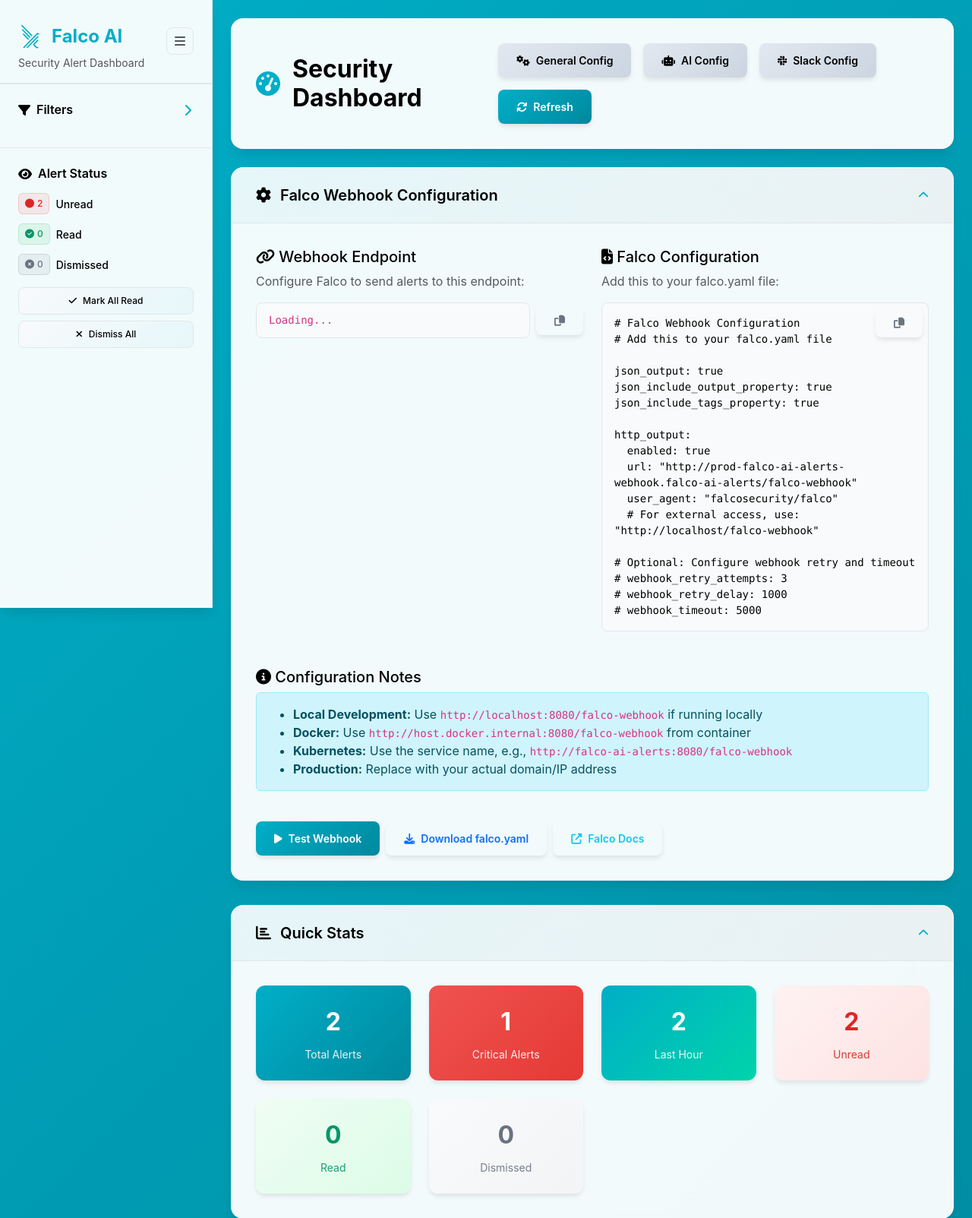
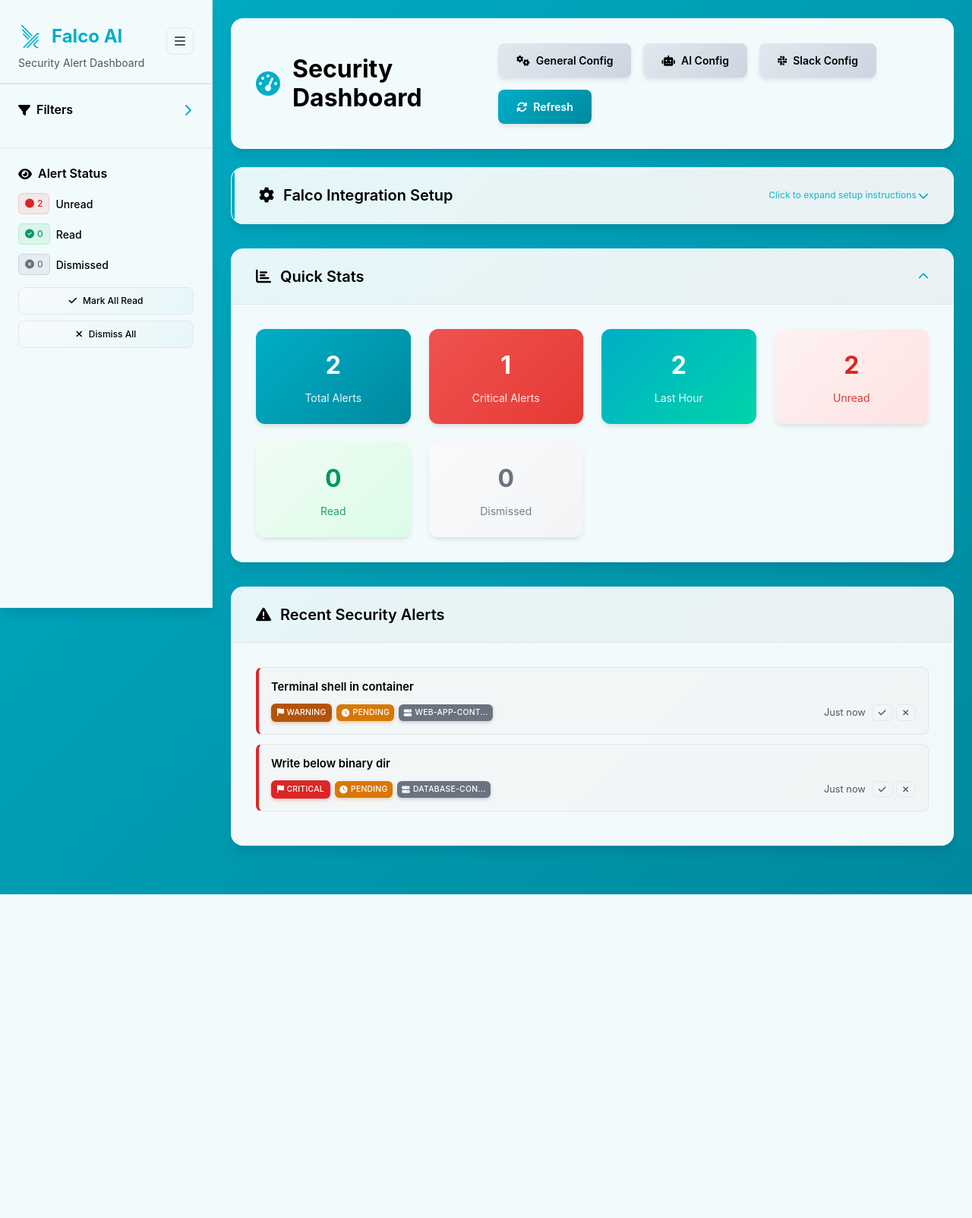
Before and after one commit to maddigsys/falco-ai, a Flask app: page / in a window 1280 px wide. Shown: the top 1603 px of the page at 76% size. After the commit the page ends 1177 px from the top, so only its background shows below. Run offline with Flask 3, Linux system fonts and the light colour scheme; data comes from the database, SQL or seed files in the repository; some libraries are stand-ins or nearby versions.

Commit message:
feat(ui): reorder dashboard sections and improve UX
- Move Falco Integration Setup above Quick Stats for better workflow
- Make Falco config section collapsed by default for cleaner interface
- Update welcome message to guide users to expandable config section
- Fix duplicate section removal and improve CSS styling
- Update production deployment to use v1.0.4 image
- Add comprehensive changelog for v1.0.3 and v1.0.4 releases

Breaking changes: None - UI layout improved while maintaining functionality

```diff
--- a/k8s/overlays/production/kustomization.yaml
+++ b/k8s/overlays/production/kustomization.yaml
@@ -94,6 +94,6 @@ patches:
           echo "Model initialization complete!"
 
 images:
-  - name: falco-ai-alerts
+  - name: maddigsys/falco-ai-alerts
     newName: maddigsys/falco-ai-alerts
-    newTag: "v1.0.2"
+    newTag: "v1.0.4"
--- a/templates/dashboard.html
+++ b/templates/dashboard.html
@@ -230,6 +230,24 @@
 
         .collapsible-header:hover {
             background: linear-gradient(135deg, rgba(0, 174, 199, 0.08), rgba(83, 86, 90, 0.08));
+        }
+
+        /* Add visual hint for collapsed sections */
+        #falcoConfigCard.collapsed .content-card-header {
+            border-left: 4px solid var(--primary-color);
+            position: relative;
+        }
+
+        #falcoConfigCard.collapsed .content-card-header::after {
+            content: "Click to expand setup instructions";
+            position: absolute;
+            right: 3rem;
+            top: 50%;
+            transform: translateY(-50%);
+            font-size: 0.75rem;
+            color: var(--primary-color);
+            font-weight: 500;
+            opacity: 0.8;
         }
 
         .quick-stats-toggle-icon {
@@ -1074,6 +1092,11 @@
                         <div class="empty-state">
                             <p>Your intelligent security monitoring dashboard is ready to help you stay ahead of threats.</p>
 
+                            <div class="alert alert-primary mb-4">
+                                <i class="fas fa-info-circle"></i>
+                                <strong>Getting Started:</strong> Click to expand the <strong>Falco Integration Setup</strong> section below to configure Falco webhooks and start receiving AI-powered security analysis.
+                            </div>
+
                             <div class="welcome-grid">
                                 <div class="feature-card">
                                     <h4><i class="fas fa-shield-alt"></i> Real-time Monitoring</h4>
@@ -1096,74 +1119,101 @@
                     </div>
                 </div>
 
+
+
                 <!-- Falco Configuration -->
-                <div class="content-card" id="falcoConfigCard">
+                <div class="content-card collapsed" id="falcoConfigCard" style="display: none;">
                     <div class="content-card-header collapsible-header" onclick="toggleFalcoConfig()">
                         <h3 class="content-card-title">
                             <i class="fas fa-cog"></i>
-                            Falco Webhook Configuration
+                            Falco Integration Setup
                             <i class="fas fa-chevron-up falco-config-toggle-icon"></i>
                         </h3>
                     </div>
                     <div class="content-card-body falco-config-content">
                         <div class="row">
-                            <div class="col-md-6">
+                            <div class="col-12 mb-4">
+                                <div class="alert alert-info">
+                                    <i class="fas fa-info-circle"></i>
+                                    <strong>Configure Falco to send alerts to this system</strong><br>
+                                    Use the webhook URLs below in your Falco configuration to start receiving security alerts with AI analysis.
+                                </div>
+                            </div>
+                        </div>
+
+                        <div class="row">
+                            <div class="col-md-6 mb-4">
                                 <div class="config-section">
-                                    <h5><i class="fas fa-link"></i> Webhook Endpoint</h5>
-                                    <p class="text-muted">Configure Falco to send alerts to this endpoint:</p>
-                                    <div class="config-value-container">
-                                        <code id="webhookUrl" class="config-value">Loading...</code>
-                                        <button class="btn btn-sm btn-outline-secondary" onclick="copyToClipboard('webhookUrl')" title="Copy to clipboard">
-                                            <i class="fas fa-copy"></i>
-                                        </button>
+                                    <h5><i class="fas fa-link"></i> Webhook URLs</h5>
+                                    <p class="text-muted">Use these URLs to configure Falco HTTP output</p>
+
+                                    <div class="mb-3">
+                                        <label class="fw-bold">🌐 External/Ingress URL:</label>
+                                        <div class="config-value-container">
+                                            <input type="text" class="config-value" id="externalWebhookUrl" value="" readonly>
+                                            <button class="btn btn-sm btn-outline-secondary" onclick="copyToClipboard('externalWebhookUrl')" title="Copy URL">
+                                                <i class="fas fa-copy"></i>
+                                            </button>
+                                        </div>
+                                        <small class="text-muted">Use this URL if Falco runs outside Kubernetes or you have external access configured</small>
+                                    </div>
+
+                                    <div class="mb-3">
+                                        <label class="fw-bold">🏠 Internal/Kubernetes URL:</label>
+                                        <div class="config-value-container">
+                                            <input type="text" class="config-value" id="internalWebhookUrl" value="" readonly>
+                                            <button class="btn btn-sm btn-outline-secondary" onclick="copyToClipboard('internalWebhookUrl')" title="Copy URL">
+                                                <i class="fas fa-copy"></i>
+                                            </button>
+                                        </div>
+                                        <small class="text-muted">Use this URL if Falco runs inside the same Kubernetes cluster</small>
                                     </div>
                                 </div>
                             </div>
-                            <div class="col-md-6">
+
+                            <div class="col-md-6 mb-4">
+                                <div class="config-section">
+                                    <h5><i class="fas fa-chart-line"></i> Test Webhook</h5>
+                                    <p class="text-muted">Send a test alert to verify configuration</p>
+
+                                    <button class="btn btn-primary w-100" onclick="sendTestAlert()">
+                                        <i class="fas fa-paper-plane"></i>
+                                        Send Test Alert
+                                    </button>
+
+                                    <div id="testResult" class="mt-3" style="display: none;"></div>
+                                </div>
+                            </div>
+                        </div>
+
+                        <div class="row">
+                            <div class="col-12">
                                 <div class="config-section">
                                     <h5><i class="fas fa-file-code"></i> Falco Configuration</h5>
-                                    <p class="text-muted">Add this to your falco.yaml file:</p>
+                                    <p class="text-muted">Add this configuration to your <code>falco.yaml</code> file:</p>
+
                                     <div class="config-yaml-container">
-                                        <pre id="falcoYamlConfig" class="config-yaml">Loading...</pre>
-                                        <button class="btn btn-sm btn-outline-secondary" onclick="copyToClipboard('falcoYamlConfig')" title="Copy configuration">
-                                            <i class="fas fa-copy"></i>
+                                        <button class="btn btn-sm btn-outline-secondary" onclick="copyToClipboard('falcoYamlConfig')" title="Copy Configuration">
+                                            <i class="fas fa-copy"></i> Copy
                                         </button>
+                                        <pre id="falcoYamlConfig" class="config-yaml"></pre>
                                     </div>
                                 </div>
                             </div>
                         </div>
 
-                        <div class="row mt-4">
+                        <div class="row">
                             <div class="col-12">
                                 <div class="config-section">
-                                    <h5><i class="fas fa-info-circle"></i> Configuration Notes</h5>
-                                    <div class="alert alert-info">
-                                        <ul class="mb-0">
-                                            <li><strong>Local Development:</strong> Use <code>http://localhost:8080/falco-webhook</code> if running locally</li>
-                                            <li><strong>Docker:</strong> Use <code>http://host.docker.internal:8080/falco-webhook</code> from container</li>
-                                            <li><strong>Kubernetes:</strong> Use the service name, e.g., <code>http://falco-ai-alerts:8080/falco-webhook</code></li>
-                                            <li><strong>Production:</strong> Replace with your actual domain/IP address</li>
-                                        </ul>
+                                    <h5><i class="fas fa-cube"></i> Kubernetes Deployment</h5>
+                                    <p class="text-muted">If running Falco in Kubernetes, use this configuration:</p>
+
+                                    <div class="config-yaml-container">
+                                        <button class="btn btn-sm btn-outline-secondary" onclick="copyToClipboard('falcoK8sConfig')" title="Copy Kubernetes Config">
+                                            <i class="fas fa-copy"></i> Copy
+                                        </button>
+                                        <pre id="falcoK8sConfig" class="config-yaml"></pre>
                                     </div>
-                                </div>
-                            </div>
-                        </div>
-
-                        <div class="row mt-3">
-                            <div class="col-12">
-                                <div class="d-flex gap-2 flex-wrap">
-                                    <button class="btn btn-primary btn-sm" onclick="testWebhook()">
-                                        <i class="fas fa-play"></i>
-                                        Test Webhook
-                                    </button>
-                                    <button class="btn btn-outline-primary btn-sm" onclick="downloadFalcoConfig()">
-                                        <i class="fas fa-download"></i>
-                                        Download falco.yaml
-                                    </button>
-                                    <a href="https://falco.org/docs/outputs/" class="btn btn-outline-info btn-sm" target="_blank">
-                                        <i class="fas fa-external-link-alt"></i>
-                                        Falco Docs
-                                    </a>
                                 </div>
                             </div>
                         </div>
@@ -1209,105 +1259,6 @@
                     </div>
                 </div>
 
-                <!-- Falco Configuration -->
-                <div class="content-card" id="falcoConfigCard" style="display: none;">
-                    <div class="content-card-header collapsible-header" onclick="toggleFalcoConfig()">
-                        <h3 class="content-card-title">
-                            <i class="fas fa-cog"></i>
-                            Falco Integration Setup
-                            <i class="fas fa-chevron-up falco-config-toggle-icon"></i>
-                        </h3>
-                    </div>
-                    <div class="content-card-body falco-config-content">
-                        <div class="row">
-                            <div class="col-12 mb-4">
-                                <div class="alert alert-info">
-                                    <i class="fas fa-info-circle"></i>
-                                    <strong>Configure Falco to send alerts to this system</strong><br>
-                                    Use the webhook URLs below in your Falco configuration to start receiving security alerts with AI analysis.
-                                </div>
-                            </div>
-                        </div>
-
-                        <div class="row">
-                            <div class="col-md-6 mb-4">
-                                <div class="config-section">
-                                    <h5><i class="fas fa-link"></i> Webhook URLs</h5>
-                                    <p class="text-muted">Use these URLs to configure Falco HTTP output</p>
-
-                                    <div class="mb-3">
-                                        <label class="fw-bold">🌐 External/Ingress URL:</label>
-                                        <div class="config-value-container">
-                                            <input type="text" class="config-value" id="externalWebhookUrl" value="" readonly>
-                                            <button class="btn btn-sm btn-outline-secondary" onclick="copyToClipboard('externalWebhookUrl')" title="Copy URL">
-                                                <i class="fas fa-copy"></i>
-                                            </button>
-                                        </div>
-                                        <small class="text-muted">Use this URL if Falco runs outside Kubernetes or you have external access configured</small>
-                                    </div>
-
-                                    <div class="mb-3">
-                                        <label class="fw-bold">🏠 Internal/Kubernetes URL:</label>
-                                        <div class="config-value-container">
-                                            <input type="text" class="config-value" id="internalWebhookUrl" value="" readonly>
-                                            <button class="btn btn-sm btn-outline-secondary" onclick="copyToClipboard('internalWebhookUrl')" title="Copy URL">
-                                                <i class="fas fa-copy"></i>
-                                            </button>
-                                        </div>
-                                        <small class="text-muted">Use this URL if Falco runs inside the same Kubernetes cluster</small>
-                                    </div>
-                                </div>
-                            </div>
-
-                            <div class="col-md-6 mb-4">
-                                <div class="config-section">
-                                    <h5><i class="fas fa-chart-line"></i> Test Webhook</h5>
-                                    <p class="text-muted">Send a test alert to verify configuration</p>
-
-                                    <button class="btn btn-primary w-100" onclick="sendTestAlert()">
-                                        <i class="fas fa-paper-plane"></i>
-                                        Send Test Alert
-                                    </button>
-
-                                    <div id="testResult" class="mt-3" style="display: none;"></div>
-                                </div>
-                            </div>
-                        </div>
-
-                        <div class="row">
-                            <div class="col-12">
-                                <div class="config-section">
-                                    <h5><i class="fas fa-file-code"></i> Falco Configuration</h5>
-                                    <p class="text-muted">Add this configuration to your <code>falco.yaml</code> file:</p>
-
-                                    <div class="config-yaml-container">
-                                        <button class="btn btn-sm btn-outline-secondary" onclick="copyToClipboard('falcoYamlConfig')" title="Copy Configuration">
-                                            <i class="fas fa-copy"></i> Copy
-                                        </button>
-                                        <pre id="falcoYamlConfig" class="config-yaml"></pre>
-                                    </div>
-                                </div>
-                            </div>
-                        </div>
-
-                        <div class="row">
-                            <div class="col-12">
-                                <div class="config-section">
-                                    <h5><i class="fas fa-cube"></i> Kubernetes Deployment</h5>
-                                    <p class="text-muted">If running Falco in Kubernetes, use this configuration:</p>
-
-                                    <div class="config-yaml-container">
-                                        <button class="btn btn-sm btn-outline-secondary" onclick="copyToClipboard('falcoK8sConfig')" title="Copy Kubernetes Config">
-                                            <i class="fas fa-copy"></i> Copy
-                                        </button>
-                                        <pre id="falcoK8sConfig" class="config-yaml"></pre>
-                                    </div>
-                                </div>
-                            </div>
-                        </div>
-                    </div>
-                </div>
-
                 <!-- Alerts List -->
                 <div class="content-card" id="alertsCard" style="display: none;">
                     <div class="content-card-header">
@@ -1478,13 +1429,13 @@
                 // Show/hide appropriate cards
                 if (alerts.length > 0) {
                     document.getElementById('welcomeCard').style.display = 'none';
+                    document.getElementById('falcoConfigCard').style.display = 'block';
                     document.getElementById('quickStatsCard').style.display = 'block';
-                    document.getElementById('falcoConfigCard').style.display = 'block';
                     document.getElementById('alertsCard').style.display = 'block';
                 } else {
                     document.getElementById('welcomeCard').style.display = 'block';
+                    document.getElementById('falcoConfigCard').style.display = 'block';
                     document.getElementById('quickStatsCard').style.display = 'none';
-                    document.getElementById('falcoConfigCard').style.display = 'block';
                     document.getElementById('alertsCard').style.display = 'none';
                     document.getElementById('alertDetailsCard').style.display = 'none';
                 }
@@ -1493,8 +1444,8 @@
                 // Show welcome card and hide alerts on error
                 currentAlerts = [];
                 document.getElementById('welcomeCard').style.display = 'block';
+                document.getElementById('falcoConfigCard').style.display = 'block';
                 document.getElementById('quickStatsCard').style.display = 'none';
-                document.getElementById('falcoConfigCard').style.display = 'block';
                 document.getElementById('alertsCard').style.display = 'none';
                 document.getElementById('alertDetailsCard').style.display = 'none';
             }
@@ -2234,10 +2185,11 @@
 
         // Initialize Falco Config state
         function initializeFalcoConfigState() {
-            const collapsed = localStorage.getItem('falcoConfigCollapsed') === 'true';
+            const collapsed = localStorage.getItem('falcoConfigCollapsed');
             const falcoConfigCard = document.getElementById('falcoConfigCard');
 
-            if (collapsed) {
+            // Default to collapsed unless user has explicitly expanded it
+            if (collapsed === null || collapsed === 'true') {
                 falcoConfigCard.classList.add('collapsed');
             }
         }
```
Also changed, not shown: CHANGELOG.md.
